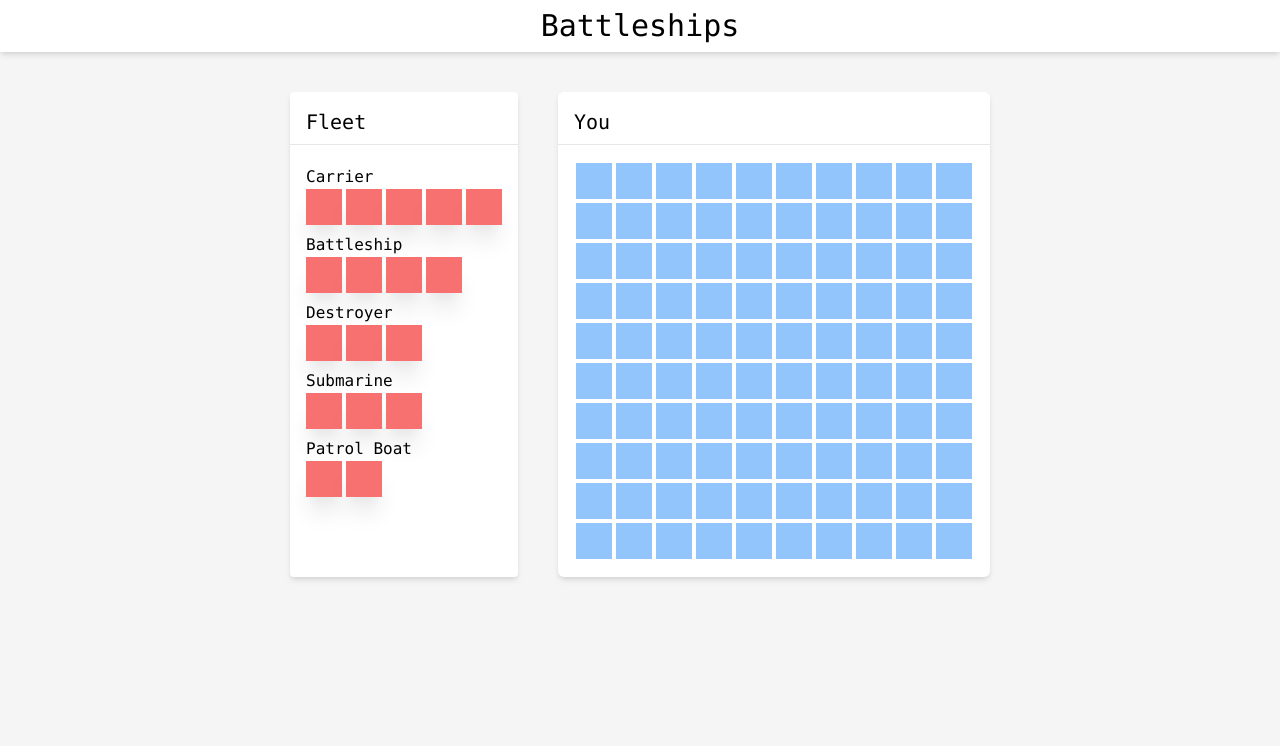
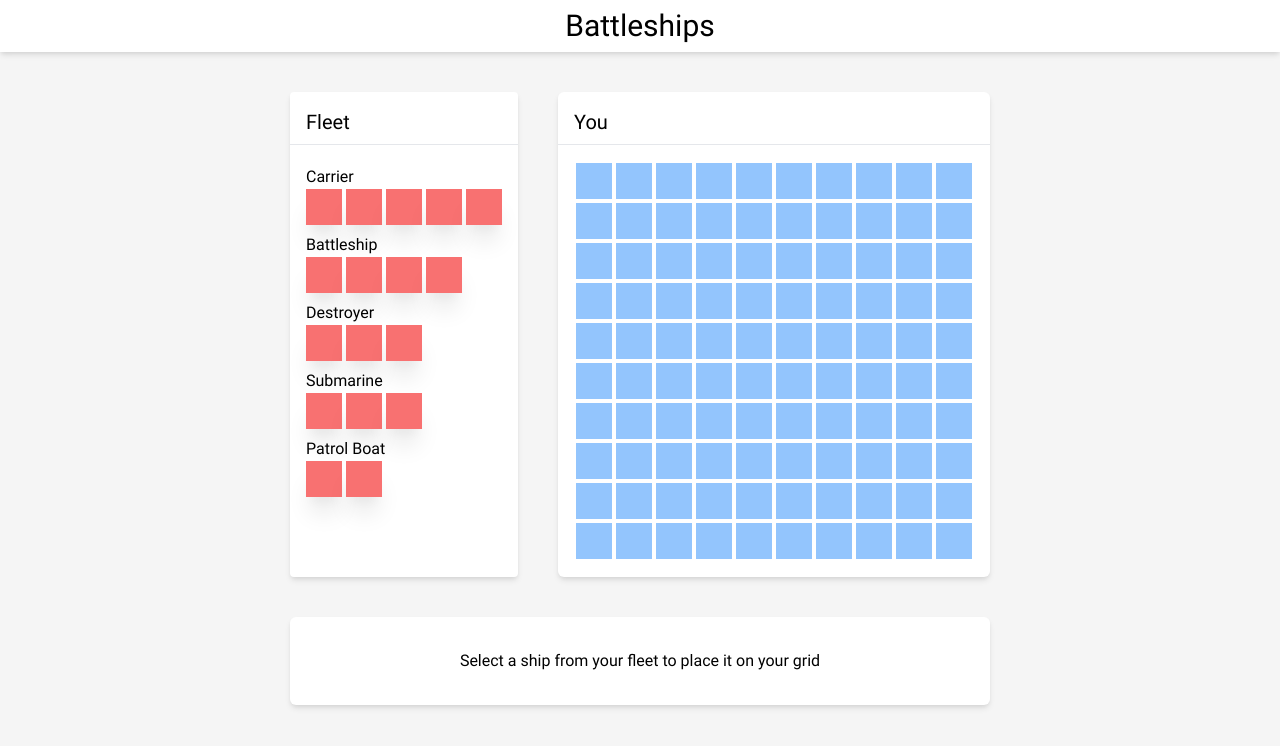
Before and after one commit to JakeTurner96/battleships, a Vue app: page / in a window 1280 px wide. Shown: the top 746 px of the page. Built offline with nearby package versions, Linux system fonts and the light colour scheme.

Commit message:
More style changes and refactoring

```diff
--- a/src/App.vue
+++ b/src/App.vue
@@ -1,7 +1,14 @@
 <template>
-    <!-- <div id="nav">
-        <router-link to="/">Home</router-link> |
-        <router-link to="/about">About</router-link>
-    </div> -->
-    <router-view />
+    <Home class="h-screen" />
 </template>
+
+<script lang="ts">
+import { defineComponent } from "vue";
+import Home from "@/views/Home.vue";
+
+export default defineComponent({
+    components: {
+        Home,
+    },
+});
+</script>
--- a/src/main.ts
+++ b/src/main.ts
@@ -1,6 +1,5 @@
 import { createApp } from "vue";
 import App from "./App.vue";
-import router from "./router";
 import "./styles/app.css";
 
 // primevue
@@ -11,7 +10,6 @@ import PrimeVue from "primevue/config";
 
 const app = createApp(App);
 
-app.use(router);
 app.use(PrimeVue);
 
 app.mount("#app");
--- a/src/router/index.ts
+++ /dev/null
@@ -1,17 +0,0 @@
-import { createRouter, createWebHistory, RouteRecordRaw } from "vue-router";
-import Home from "../views/Home.vue";
-
-const routes: Array<RouteRecordRaw> = [
-    {
-        path: "/",
-        name: "Home",
-        component: Home,
-    },
-];
-
-const router = createRouter({
-    history: createWebHistory(process.env.BASE_URL),
-    routes,
-});
-
-export default router;
--- a/src/styles/app.css
+++ b/src/styles/app.css
@@ -2,3 +2,12 @@
 @tailwind base;
 @tailwind components;
 @tailwind utilities;
+
+html {
+    font-family: "Courier New", Courier, monospace;
+}
+
+body {
+    background-color: rgba(0, 0, 0, 0.04);
+    height: 100vh;
+}
--- a/src/views/Home.vue
+++ b/src/views/Home.vue
@@ -1,15 +1,15 @@
 <template>
-    <div class="font-mono">
-        <div class="flex justify-center text-3xl bg-white shadow-md p-2">
+    <div class="flex justify-center text-3xl bg-white shadow-md p-2 mb-10">
         Battleships
     </div>
-        <div class="flex justify-center space-x-10 mt-10">
+    <div class="flex flex-col items-center">
+        <div class="space-y-10">
+            <div class="flex justify-center space-x-10">
                 <ShipSelector
                     v-if="placedShips < 5"
                     :callback="setSelectedShip"
                     :shipState="shipState"
                 />
-            <div>
                 <Grid
                     playerName="You"
                     :isAi="false"
@@ -19,16 +19,19 @@
                     :hoverLeaveCallback="hoverLeaveCallback"
                     :makeMove="makeMove"
                 />
-            </div>
-            <div v-if="placedShips == 5">
                 <Grid
+                    v-if="placedShips == 5"
                     playerName="Computer"
                     :isAi="true"
                     :gridState="p2GridState"
                     :cellCallback="makeMove"
                 />
+                <!-- <Button @click="aiService.aiMakeMove(p1GridState, previousMoves)" /> -->
             </div>
-            <!-- <Button @click="aiService.aiMakeMove(p1GridState, previousMoves)" /> -->
+
+            <div class="bg-white p-8 shadow-md rounded-md text-center">
+                Select a ship from your fleet to place it on your grid
+            </div>
         </div>
     </div>
 </template>
@@ -145,9 +148,3 @@ export default defineComponent({
     },
 });
 </script>
-
-<style>
-body {
-    background-color: rgba(0, 0, 0, 0.04);
-}
-</style>
```
Lines whose indentation alone changed are shown as unchanged.
